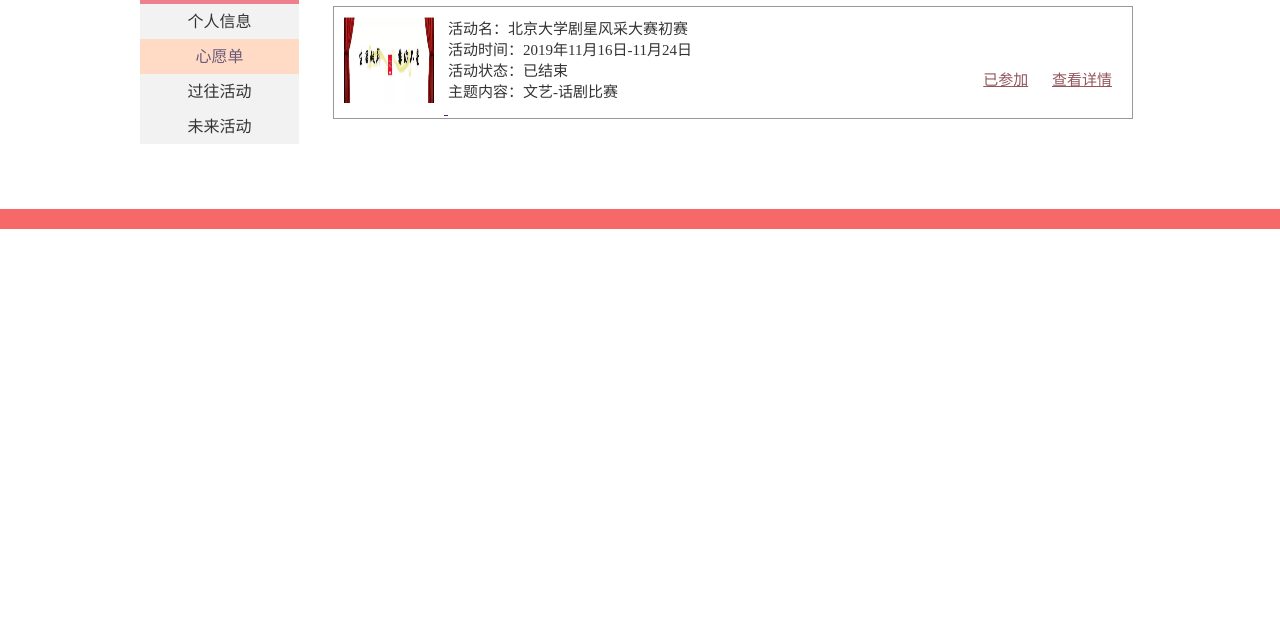
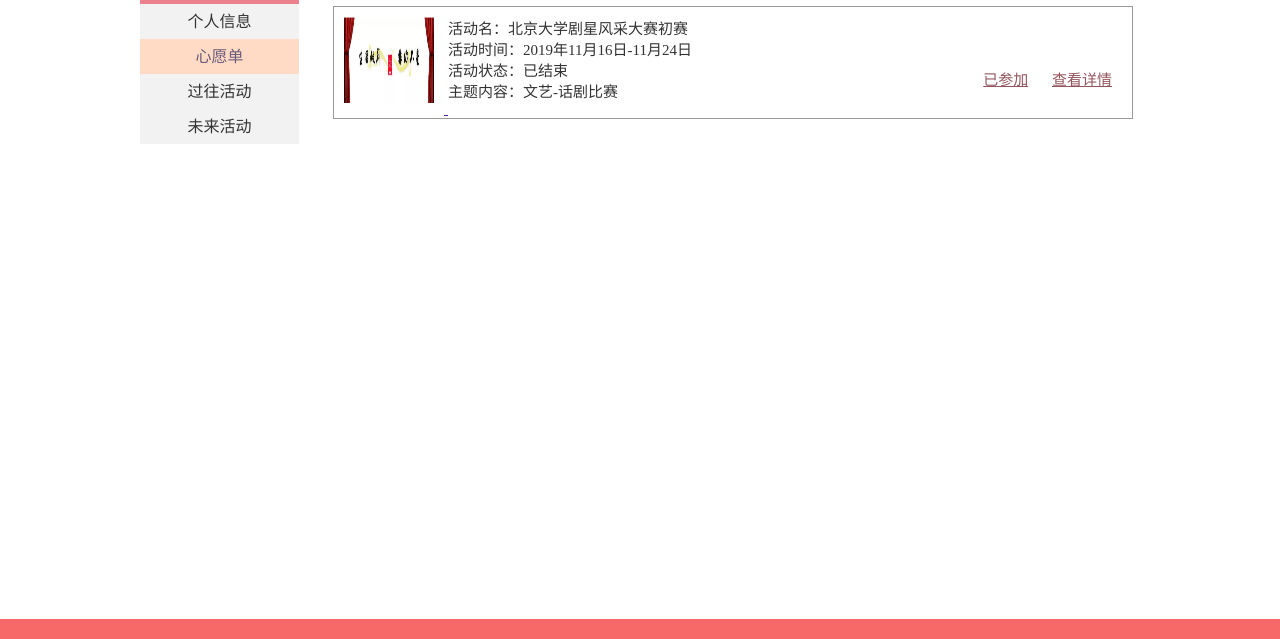
Before and after one commit to PKULoho/lohoweb, a PHP site: page /user_center_collection.html in a window 1280 px wide. Shown: the part 161-800 px from the top of the page. Run offline with PHP 8.4, Linux system fonts and the light colour scheme.

Commit message:
调了一下footer的bug

```diff
--- a/footer.css
+++ b/footer.css
@@ -2,4 +2,7 @@
     height: 20px;
     width: 100%;
     background-color: #f76968;
+    position: absolute;
+    bottom: 0;
+    left: 0;
 }
```
